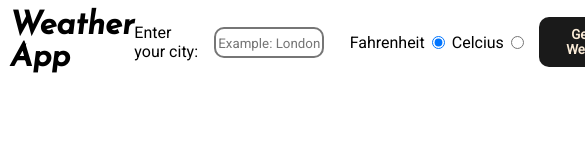
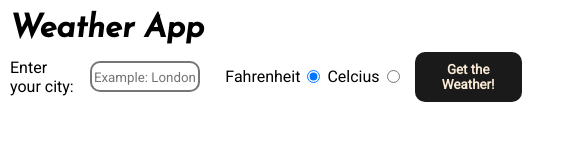
Before and after one commit to ihess95/odinWeather, a plain HTML site: page index.html in a window 390 px wide. Shown: the top 160 px of the page, 585 px wide, since content can reach past the window. Drawn offline with Linux system fonts and the light colour scheme; no server answers.

Commit message:
try media query

```diff
--- a/styles/style.css
+++ b/styles/style.css
@@ -19,7 +19,8 @@
   background-color: rgba(255, 255, 255, 0.5);
 }
 .headerDiv h1 {
-  font-family: "Josefin Sans", "Gill Sans", "Gill Sans MT", Calibri, "Trebuchet MS", sans-serif;
+  font-family: "Josefin Sans", "Gill Sans", "Gill Sans MT", Calibri,
+    "Trebuchet MS", sans-serif;
 }
 .headerDiv .unitDiv {
   display: flex;
@@ -63,7 +64,7 @@ textarea {
   height: 20px;
   resize: none;
   -moz-text-align-last: center;
-       text-align-last: center;
+  text-align-last: center;
   text-align: center;
   margin: 1vh;
   padding-top: 7px;
@@ -106,4 +107,23 @@ textarea {
   background-image: url(../img/haze.jpg);
   background-size: 200vh;
   background-repeat: no-repeat;
-}/*# sourceMappingURL=style.css.map */
+} /*# sourceMappingURL=style.css.map */
+
+@media (max-width: 700px) {
+  .headerDiv {
+    display: grid;
+    grid-template-columns: repeat(3, 1fr);
+    grid-template-rows: repeat(3, 1fr);
+    gap: 10px;
+  }
+  h1 {
+    grid-row-start: 1;
+    grid-row-end: 2;
+  }
+  .searchDiv {
+    grid-row-start: 2;
+  }
+  button {
+    grid-row-start: 3;
+  }
+}
```
